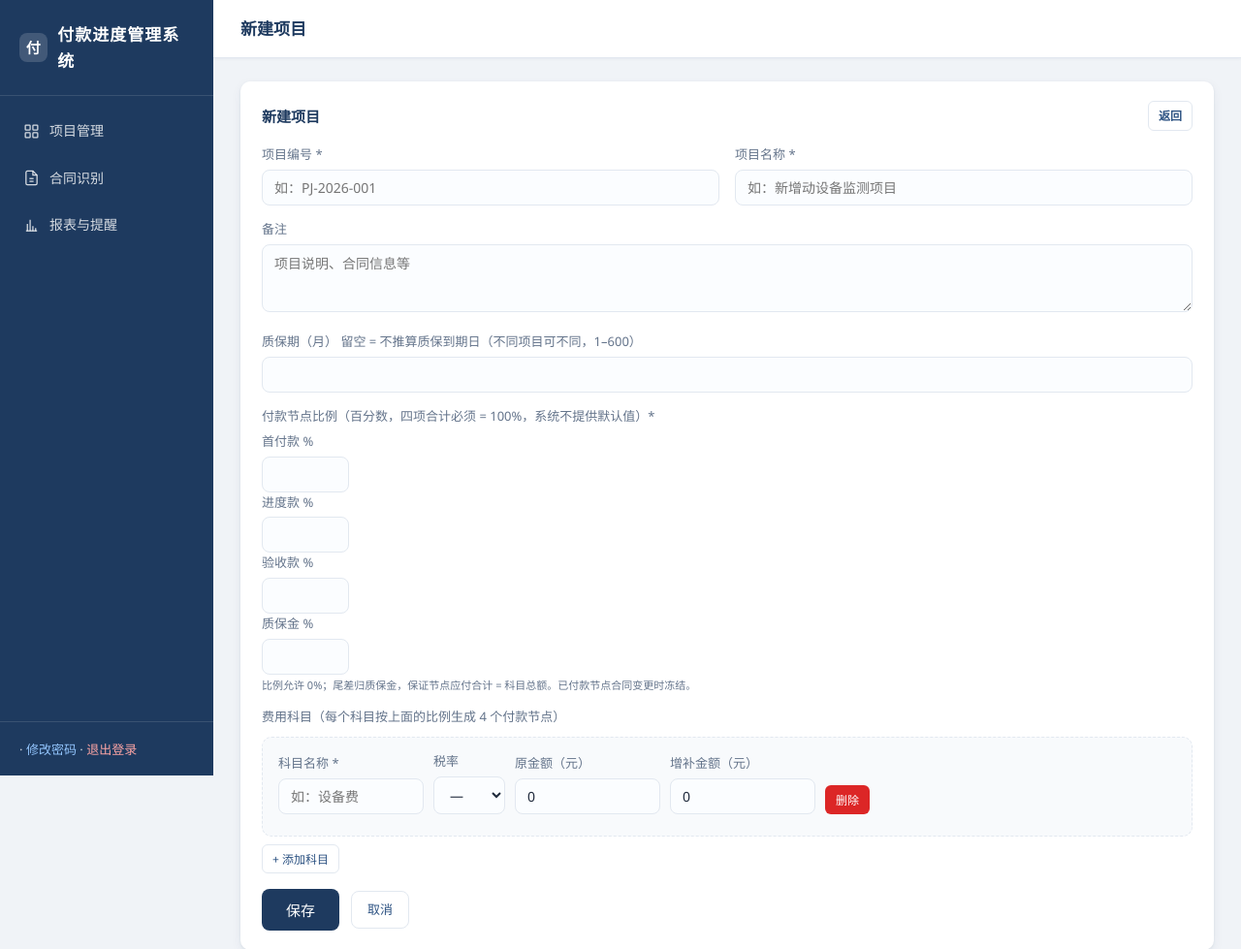
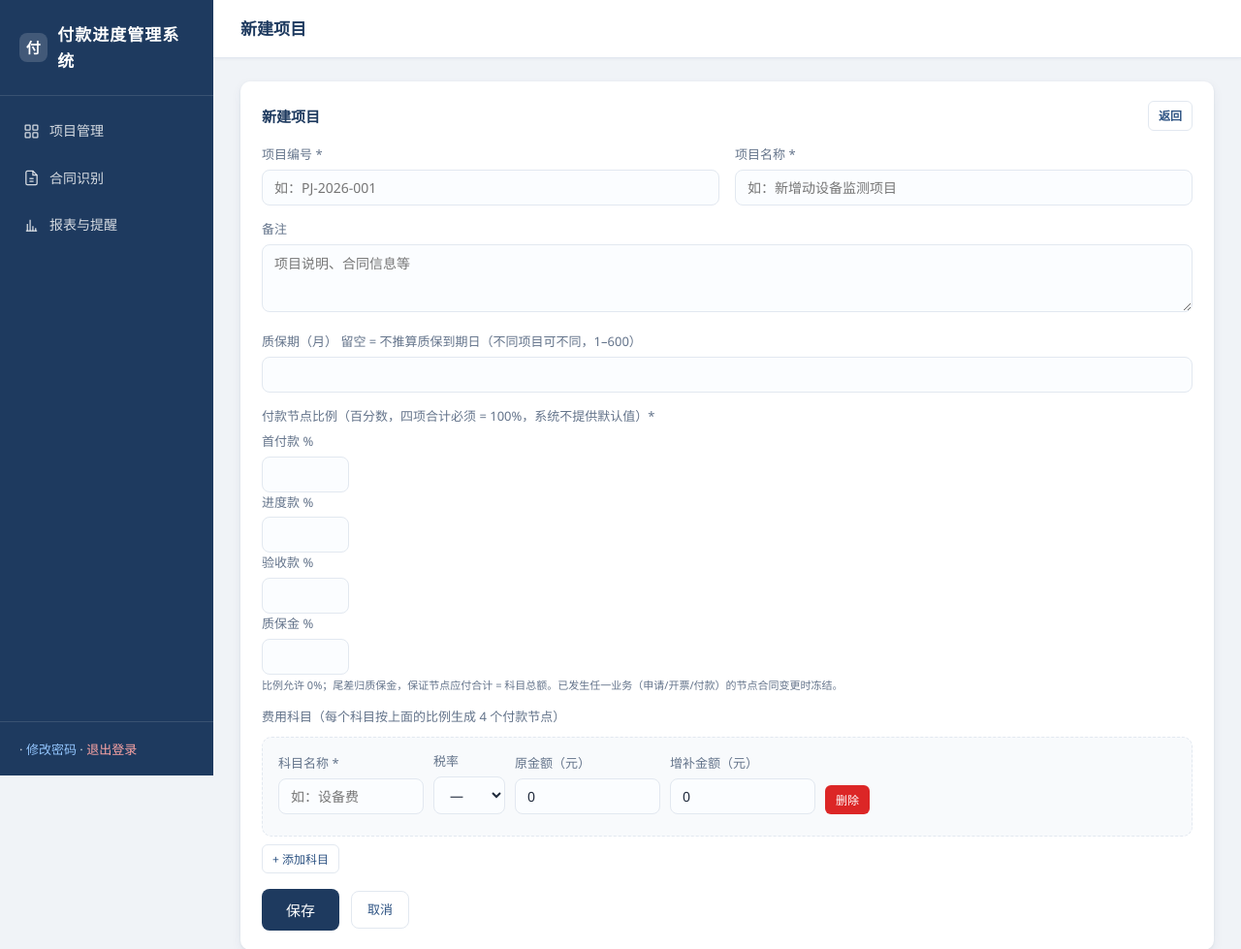
Before and after one commit to xiexl78/payment-progress-system, a Flask app: template app/templates/project_form.html in a window 1280 px wide. Shown: the top 979 px of the page at 97% size. Run offline with Flask 3, Linux system fonts and the light colour scheme; the template is opened without the code that fills it, so the values that code supplies are empty.

Commit message:
CR-06 评审修正：冻结文案统一、未付异常归位、直付提示去 N+1
1) 冻结口径文案统一为「已发生业务节点（任一申请/开票/付款）冻结」：
   contract_change.html（两处）、project_detail.html、project_form.html、
   routes.py flash 与两处 docstring，清除「已付款/已付节点」旧说法。
2) 详情页「未付」格内直接展示未付异常（超付申请/超额申请）红标；
   未付为 0 但存在异常时同样标红；表头「进度」改为「状态/异常」。
3) 详情页直接付款提示由逐节点查询改为一次聚合查询
   （payment_records 按 node_id GROUP BY SUM，application_id IS NULL），
   删除 N+1；24 节点从 24 条 SQL 降为 1 条。

自测：compile ok；python tests/run_qa.py 395 项 395 PASS / 0 FAIL / 0 XFAIL / 0 XPASS，退出码 0。

```diff
--- a/app/routes.py
+++ b/app/routes.py
@@ -13,7 +13,7 @@ from functools import wraps
 from flask import (Blueprint, render_template, request, redirect, url_for, session,
                    flash, jsonify, abort, current_app, send_file)
 from itsdangerous import BadSignature, SignatureExpired, URLSafeTimedSerializer
-from sqlalchemy import or_, update
+from sqlalchemy import func, or_, update
 from sqlalchemy.exc import IntegrityError, OperationalError, SQLAlchemyError
 
 from . import NODE_TEMPLATES, FLOW_STATUS, STATUS_LABELS, login_guard, session_guard, timeutil
@@ -820,12 +820,21 @@ def project_detail(project_id):
     }
 
     # 直接付款（未关联申请单）提示：历史数据/线下直付，不阻断但需显式标出
-    unlinked_payments = []
-    for node in project.nodes:
-        direct = sum_money(r.paid_amount for r in PaymentRecord.query.filter_by(
-            node_id=node.id, application_id=None))
-        if direct > 0:
-            unlinked_payments.append({'node': node, 'amount': direct})
+    # CR-06：一次聚合查询按 node_id 分组，避免 24 节点 24 条 SQL（N+1）
+    node_ids = [node.id for node in project.nodes]
+    direct_rows = []
+    if node_ids:
+        direct_rows = (db.session.query(PaymentRecord.node_id,
+                                        func.sum(PaymentRecord.paid_amount))
+                       .filter(PaymentRecord.application_id.is_(None),
+                               PaymentRecord.node_id.in_(node_ids))
+                       .group_by(PaymentRecord.node_id)
+                       .all())
+    direct_map = {node_id: Decimal(str(amount or 0)).quantize(CENT)
+                  for node_id, amount in direct_rows}
+    unlinked_payments = [{'node': node, 'amount': direct_map[node.id]}
+                         for node in project.nodes
+                         if direct_map.get(node.id, ZERO) > 0]
 
     # 超付（合同变更后已付 > 新应付）：详情/报表展示，禁止再付款（批次 8）
     overpaid_total = sum(((Decimal(node.paid_amount or 0)
@@ -2423,7 +2432,7 @@ def _contract_change_values(project):
 
 
 def _apply_contract_change(project, plan):
-    """应用变更：科目增补金额 + 未付节点应付/状态 + 节点变更备注；已付节点不动。"""
+    """应用变更：科目增补金额 + 未付节点应付/状态 + 节点变更备注；已发生业务节点不动。"""
     operator_id = _operator_id()
     before = {'items': {c['item'].id: {'name': c['item'].item_name,
                                        'total': format(c['old_total'], 'f')}
@@ -2492,7 +2501,7 @@ def _render_contract_change(project, *, stage='form', plan=None, values=None,
 @login_required
 @role_required('admin', 'operator')
 def project_contract_change(project_id):
-    """合同变更（CR-04）：逐科目改总额，已付节点冻结，差额分摊到未付节点。"""
+    """合同变更（CR-04）：逐科目改总额，已发生业务节点冻结，差额分摊到未付节点。"""
     project = _get_project(project_id)
     guard = _guard_writable_project(project)
     if guard:
@@ -2521,7 +2530,7 @@ def project_contract_change(project_id):
                                        values=values, token=token)
 
     new_total = _apply_contract_change(project, plan)
-    flash('合同变更已保存：合同总额 %s 元；%d 个已付节点冻结未改，差额已分摊到未付节点'
+    flash('合同变更已保存：合同总额 %s 元；%d 个已发生业务节点冻结未改，差额已分摊到未付节点'
           % (fmt_money(new_total), plan['frozen_count']), 'success')
     return redirect(url_for('main.project_detail', project_id=project.id))
 
--- a/app/templates/contract_change.html
+++ b/app/templates/contract_change.html
@@ -17,7 +17,7 @@
 
   {% if stage == 'confirm' %}
   <div class="flash info" style="margin-bottom:12px;">
-    请核对以下变更，确认后立即按「科目新总额」重算未付节点应付；<b>已付款节点冻结不动</b>。此操作写审计，不可自动撤回。
+    请核对以下变更，确认后立即按「科目新总额」重算未付节点应付；<b>已发生业务节点（任一申请/开票/付款）冻结不动</b>。此操作写审计，不可自动撤回。
   </div>
 
   <div class="table-wrap">
@@ -45,7 +45,7 @@
   </div>
 
   <div class="mt-16">
-    <label class="field-label">节点应付差异（已付节点冻结，差额按未付节点原应付比例分摊；尾差按 质保金→验收→进度→首付 归集）</label>
+    <label class="field-label">节点应付差异（已发生业务节点冻结，差额按未付节点原应付比例分摊；尾差按 质保金→验收→进度→首付 归集）</label>
     <div class="table-wrap">
       <table class="table">
         <thead><tr><th>节点</th><th class="num">原应付</th><th class="num">新应付</th><th class="num">差额</th><th>处理</th></tr></thead>
--- a/app/templates/project_form.html
+++ b/app/templates/project_form.html
@@ -66,7 +66,7 @@
         <div><label class="field-label">验收款 %</label><input type="number" name="ratio_acceptance" class="small" step="0.01" min="0" max="100" value="{{ form.get('ratio_acceptance', '') if form else '' }}" required></div>
         <div><label class="field-label">质保金 %</label><input type="number" name="ratio_warranty" class="small" step="0.01" min="0" max="100" value="{{ form.get('ratio_warranty', '') if form else '' }}" required></div>
       </div>
-      <div class="src-text">比例允许 0%；尾差归质保金，保证节点应付合计 = 科目总额。已付款节点合同变更时冻结。</div>
+      <div class="src-text">比例允许 0%；尾差归质保金，保证节点应付合计 = 科目总额。已发生任一业务（申请/开票/付款）的节点合同变更时冻结。</div>
     </div>
     <div class="form-row">
       <label class="field-label mt-8">费用科目（每个科目按上面的比例生成 4 个付款节点）</label>
```
Also changed, not shown: app/templates/project_detail.html (+6 -4 lines).
